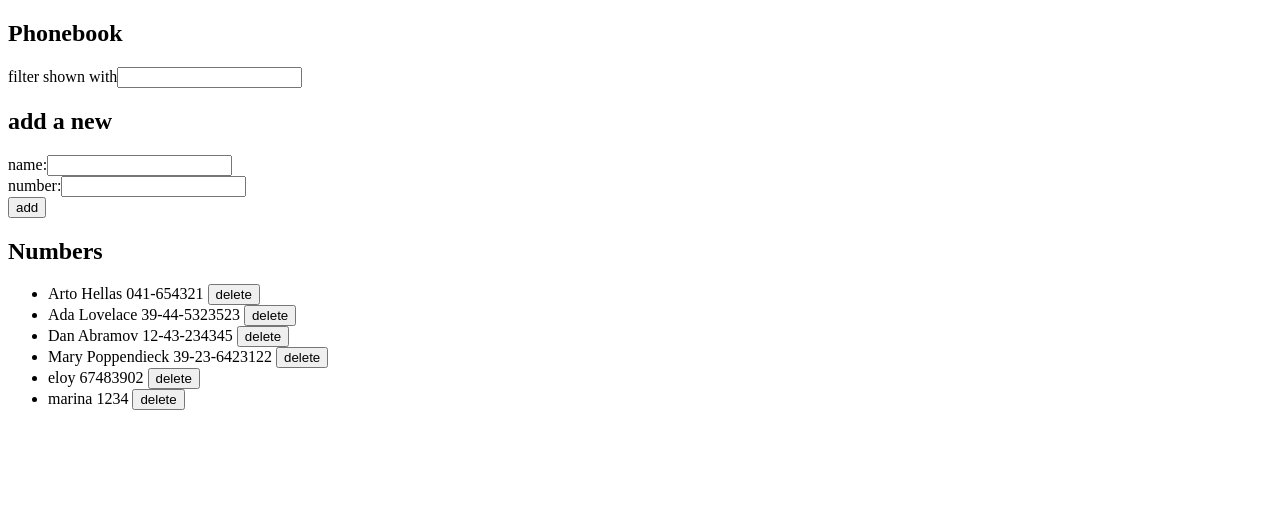
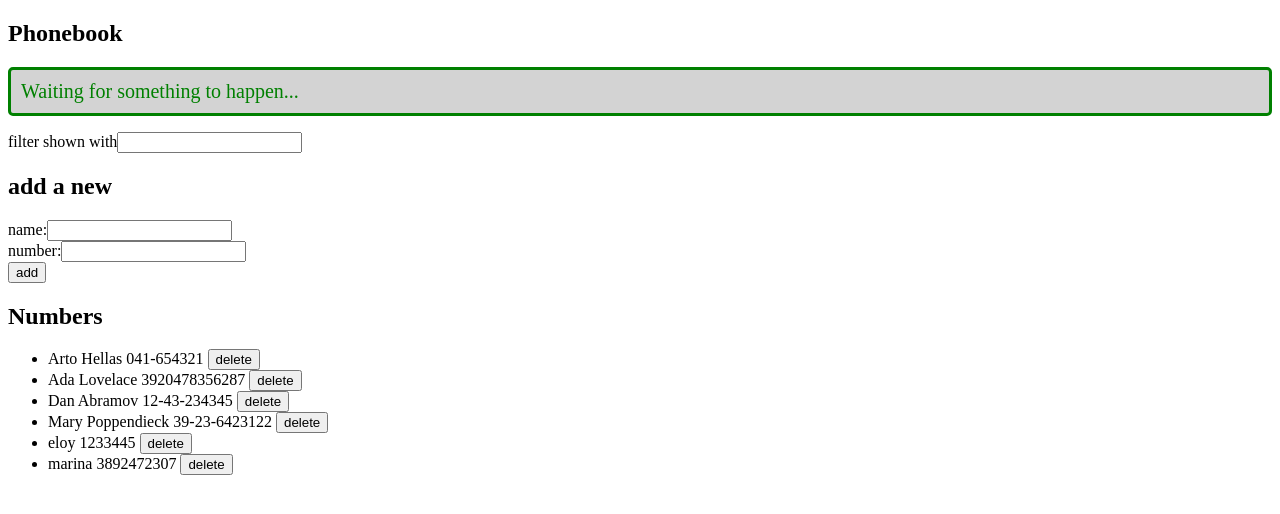
Before and after one commit to aixmarina/fullStackOpen, a React (Vite) app in the folder part2/phonebook/: page / in a window 1280 px wide. Shown: the top 514 px of the page. Built offline with nearby package versions, Linux system fonts and the light colour scheme; data requests are answered from the project's data file; the HTML template or start-up script is replaced by a standard one.

Commit message:
finish exercise 2.16

```diff
--- a/part2/phonebook/db.json
+++ b/part2/phonebook/db.json
@@ -7,7 +7,7 @@
     },
     {
       "name": "Ada Lovelace",
-      "number": "39-44-5323523",
+      "number": "3920478356287",
       "id": 2
     },
     {
@@ -22,12 +22,12 @@
     },
     {
       "name": "eloy",
-      "number": "67483902",
+      "number": "1233445",
       "id": 7
     },
     {
       "name": "marina",
-      "number": "1234",
+      "number": "3892472307",
       "id": 8
     }
   ]
--- a/part2/phonebook/src/App.jsx
+++ b/part2/phonebook/src/App.jsx
@@ -1,7 +1,9 @@
 import { useEffect, useState } from 'react'
 import Filter from './components/Filter'
+import Notification from './components/Notificacion'
 import PersonForm from './components/PersonForm'
 import Persons from './components/Persons'
+import './index.css'
 import personService from './services/persons'
 
 const App = () => {
@@ -9,6 +11,7 @@ const App = () => {
   const [newName, setNewName] = useState('')
   const [newNumber, setNewNumber] = useState('')
   const [newFilter, setNewFilter] = useState('')
+  const [notificationMessage, setNotificationMessage] = useState('Waiting for something to happen...')
 
   useEffect(() => {
     personService
@@ -35,6 +38,12 @@ const App = () => {
           .updateNumber(existingPerson.id, personUpdated)
           .then(returnedPerson => {
             setPersons(persons.map(person => person.id !== existingPerson.id ? person : returnedPerson))
+            setNotificationMessage(
+              `The number of '${existingPerson.name}' has been changed from '${existingPerson.number} to '${personUpdated.number}'`
+            )
+            setTimeout(() => {
+              setNotificationMessage(null)
+            }, 5000)
           })
       }
     } else {
@@ -42,6 +51,12 @@ const App = () => {
         .create(personObject)
         .then(returnedPerson => {
           setPersons(persons.concat(returnedPerson))
+          setNotificationMessage(
+            `Added ${returnedPerson.name}`
+          )
+          setTimeout(() => {
+            setNotificationMessage(null)
+          }, 5000)
         })
     }
     setNewName('')
@@ -69,6 +84,7 @@ const App = () => {
   return (
     <div>
       <h2>Phonebook</h2>
+      <Notification message={notificationMessage}/>
       <Filter newFilter={newFilter} handleFilterChange={event => setNewFilter(event.target.value)} />
       <h2>add a new</h2>
       <PersonForm addPerson={addPerson} newName={newName} newNumber={newNumber} setNewName={setNewName} setNewNumber={setNewNumber}/>
--- /dev/null
+++ b/part2/phonebook/src/components/Notificacion.jsx
@@ -0,0 +1,13 @@
+const Notification = ({ message }) => {
+  if (message === null) {
+    return null
+  }
+
+  return (
+    <div className='error'>
+      {message}
+    </div>
+  )
+}
+
+export default Notification
--- /dev/null
+++ b/part2/phonebook/src/index.css
@@ -0,0 +1,9 @@
+.error {
+  color: green;
+  background: lightgrey;
+  font-size: 20px;
+  border-style: solid;
+  border-radius: 5px;
+  padding: 10px;
+  margin-bottom: 10px;
+}
```
